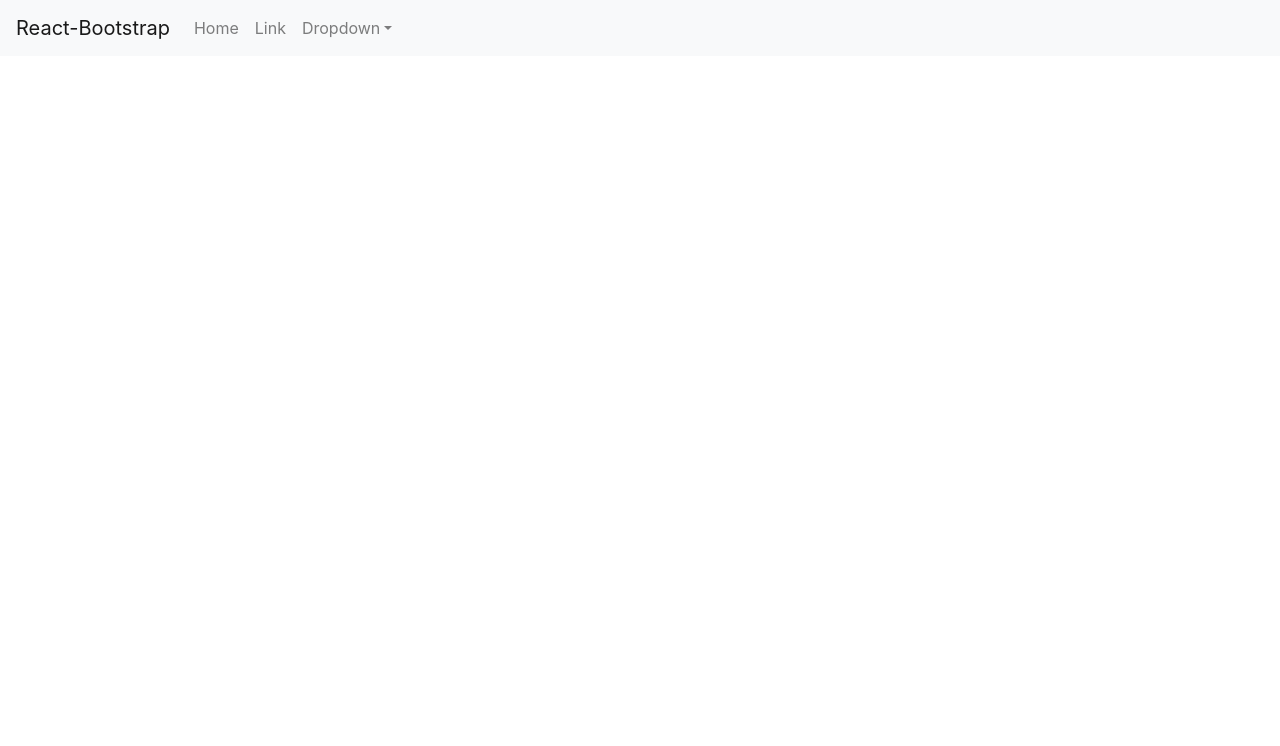
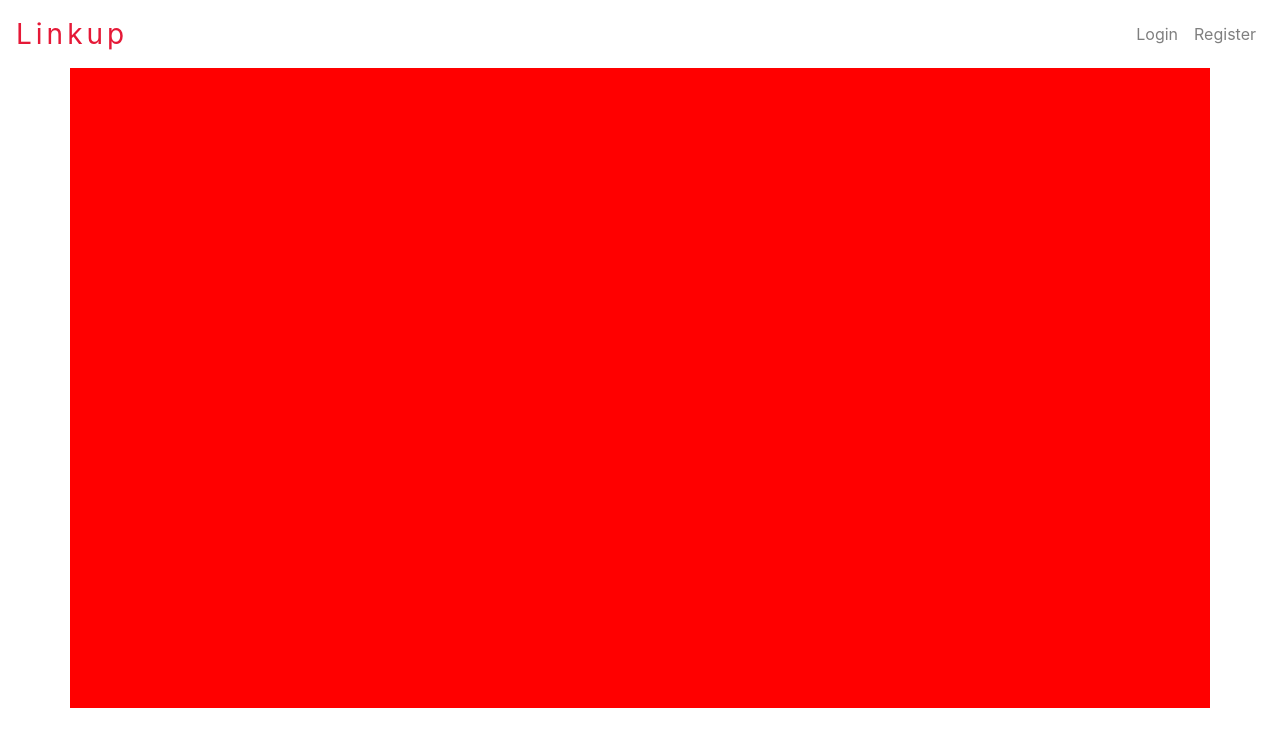
Before and after one commit to gideon-cooper/Link-up, a React (Create React App) app: page / in a window 1280 px wide. Shown: the top 746 px of the page. Built offline with nearby package versions, Linux system fonts and the light colour scheme.

Commit message:
set up nav and starting to set up home page

```diff
--- a/src/components/Home.tsx
+++ b/src/components/Home.tsx
@@ -1,10 +1,12 @@
 import React from 'react'
 import Container from 'react-bootstrap/Container'
 
+const styles = {
+  container: {
+    backgroundColor: 'red',
+    height: '80vh',
+  },
+}
 export default function Home() {
-    return (
-       <Container>
-
-       </Container>
-    )
+  return <Container style={styles.container}></Container>
 }
--- a/src/components/Navigation.tsx
+++ b/src/components/Navigation.tsx
@@ -2,29 +2,32 @@ import React from 'react'
 import Navbar from 'react-bootstrap/Navbar'
 import Nav from 'react-bootstrap/Nav'
 import NavDropdown from 'react-bootstrap/NavDropdown'
+import Form from 'react-bootstrap/Form'
+import Button from 'react-bootstrap/Button'
+import FormControl from 'react-bootstrap/FormControl'
+
+const styles = {
+  nav: {
+    backgroundColor: 'white',
+    display: 'flex',
+    justifyContent: 'space-between',
+  },
+  navRight: {},
+  brand: {
+    color: '#E51937',
+    fontSize: 28,
+    letterSpacing: 4,
+  },
+}
 
 export default function Navigation() {
   return (
-    <Navbar bg='light' expand='lg'>
-      <Navbar.Brand href='#home'>React-Bootstrap</Navbar.Brand>
-      <Navbar.Toggle aria-controls='basic-navbar-nav' />
-      <Navbar.Collapse id='basic-navbar-nav'>
-        <Nav className='mr-auto'>
-          <Nav.Link href='#home'>Home</Nav.Link>
-          <Nav.Link href='#link'>Link</Nav.Link>
-          <NavDropdown title='Dropdown' id='basic-nav-dropdown'>
-            <NavDropdown.Item href='#action/3.1'>Action</NavDropdown.Item>
-            <NavDropdown.Item href='#action/3.2'>
-              Another action
-            </NavDropdown.Item>
-            <NavDropdown.Item href='#action/3.3'>Something</NavDropdown.Item>
-            <NavDropdown.Divider />
-            <NavDropdown.Item href='#action/3.4'>
-              Separated link
-            </NavDropdown.Item>
-          </NavDropdown>
-        </Nav>
-      </Navbar.Collapse>
+    <Navbar style={styles.nav} expand='lg'>
+      <Navbar.Brand style={styles.brand}>Linkup</Navbar.Brand>
+      <Nav style={styles.navRight}>
+        <Nav.Link>Login</Nav.Link>
+        <Nav.Link>Register</Nav.Link>
+      </Nav>
     </Navbar>
   )
 }
```
